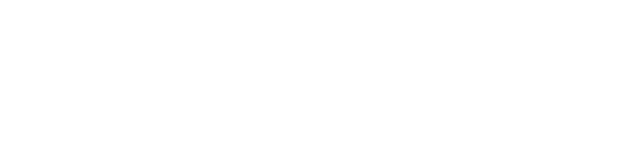
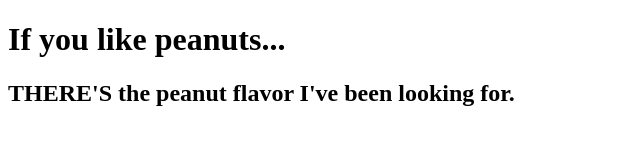
Before and after one commit to hellokristinafaye/cheesecakeFactory, a plain HTML site: page index.html in a window 1280 px wide. Shown: the whole page, without its empty margins (0-640 px from the left). Drawn offline with Linux system fonts and the light colour scheme.

Commit message:
lol added some copy from Keith eating the menu at Cheesecake Factory

```diff
--- a/index.html
+++ b/index.html
@@ -6,6 +6,7 @@
     <title>Cheesecake Factory</title>
 </head>
 <body>
-
+    <h1 class="">If you like peanuts...</h1>
+    <h2 class="">THERE'S the peanut flavor I've been looking for.</h2>
 </body>
 </html>
```
